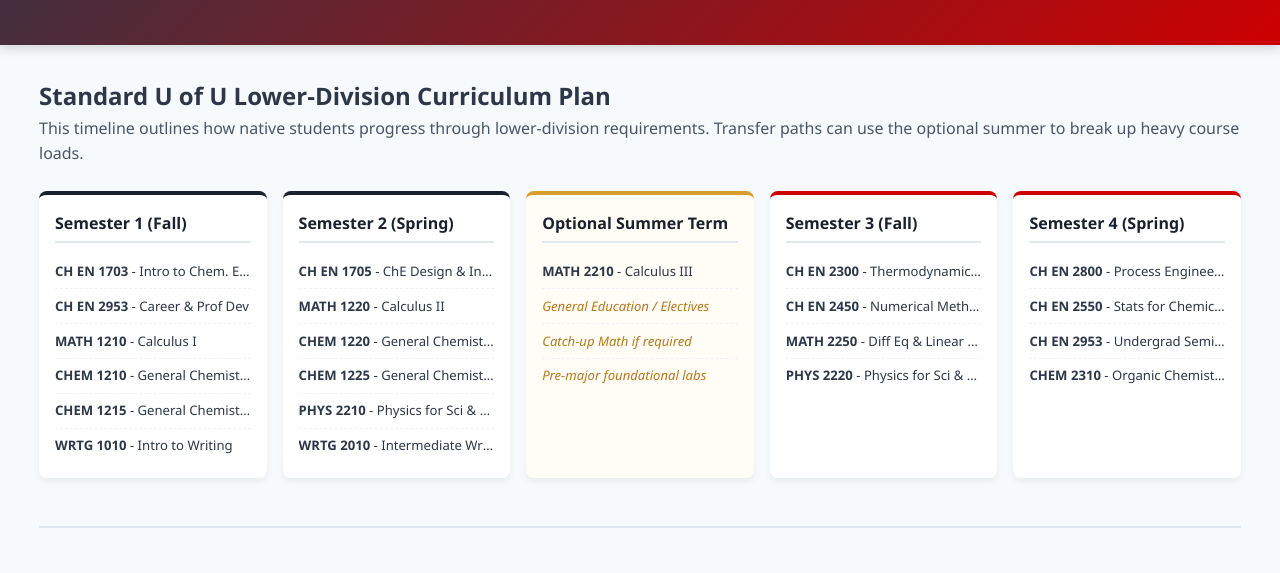
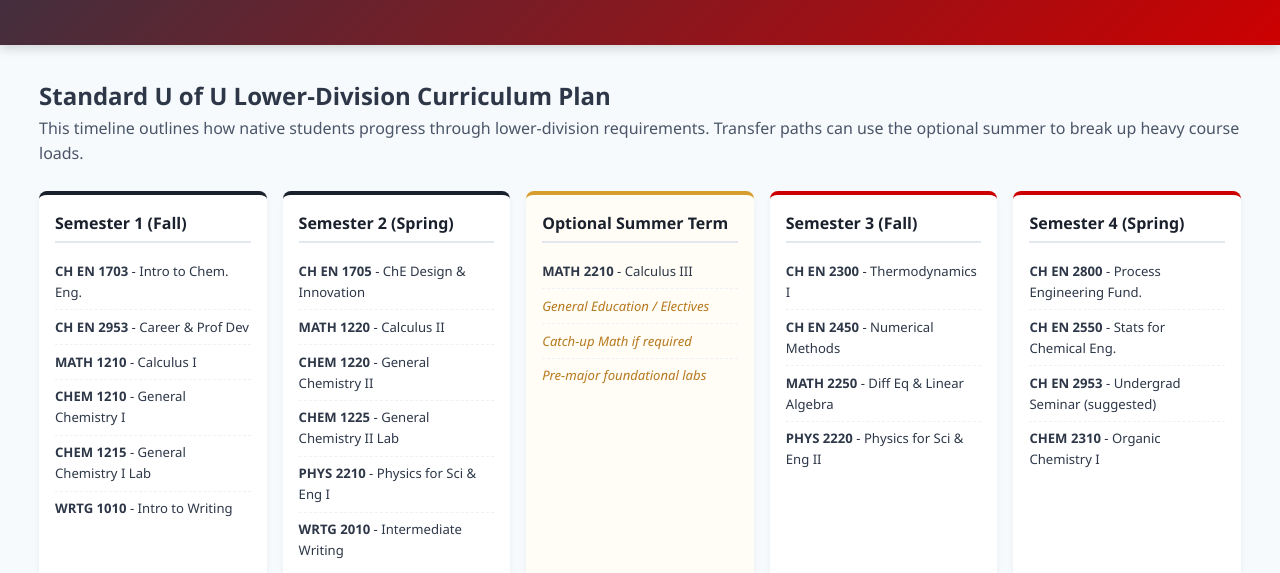
Before and after one commit to DRWagner16/CHENTransfer, a plain HTML site: page index.html in a window 1280 px wide. Shown: the part 223-796 px from the top of the page. Drawn offline with Linux system fonts and the light colour scheme.

Commit message:
Enable text wrapping in semester courses and update badge styles
Updated CSS for course list to allow text wrapping and removed animation from badge.

```diff
--- a/index.html
+++ b/index.html
@@ -86,13 +86,13 @@
             list-style: none;
         }
 
+        /* FIXED: Allowed text to wrap naturally to a second line if columns are narrow */
         .semester-courses li {
             padding: 0.4rem 0;
             font-size: 0.82rem;
             border-bottom: 1px dashed #EDF2F7;
-            white-space: nowrap;
-            overflow: hidden;
-            text-overflow: ellipsis;
+            white-space: normal; /* Permits text wrapping */
+            word-wrap: break-word;
         }
 
         .semester-courses li:last-child {
@@ -164,7 +164,7 @@
         .badge-writing { background-color: #718096; }
         .badge-uofu { background-color: var(--u-red); }
         .badge-critical { background-color: #E53E3E; }
-        .badge-not-articulated { background-color: #CC0000; color: white; border: 1px solid #990000; animation: pulse 2s infinite; }
+        .badge-not-articulated { background-color: #CC0000; color: white; border: 1px solid #990000; }
 
         .prereq-marker { color: var(--success-color); font-weight: bold; font-size: 0.95rem; }
 
@@ -346,12 +346,10 @@
             for (const [uCourseCode, courseInfo] of Object.entries(masterArticulationData)) {
                 let sourceEquivalent = courseInfo.maps[selectedSchool] || "Not Articulated";
 
-                // Active prerequisite checkmark column rendering
                 const juniorStatusCell = courseInfo.juniorPrereq
                     ? `<span class="prereq-marker">✔️ Required</span>`
                     : `<span style="color:#A0AEC0;">—</span>`;
 
-                // Handle the Not Articulated formatting switch
                 if (sourceEquivalent === "Not Articulated" || sourceEquivalent === "Not Tracked" || sourceEquivalent === "Not Listed") {
                     sourceEquivalent = `<span class="badge badge-not-articulated">⚠️ Direct Evaluation Needed</span>`;
                 } else {
```
